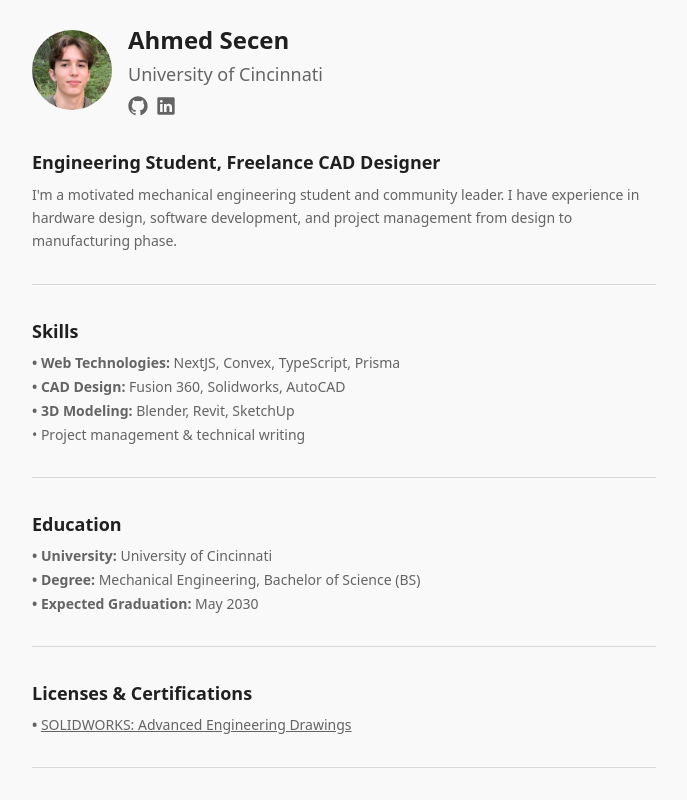
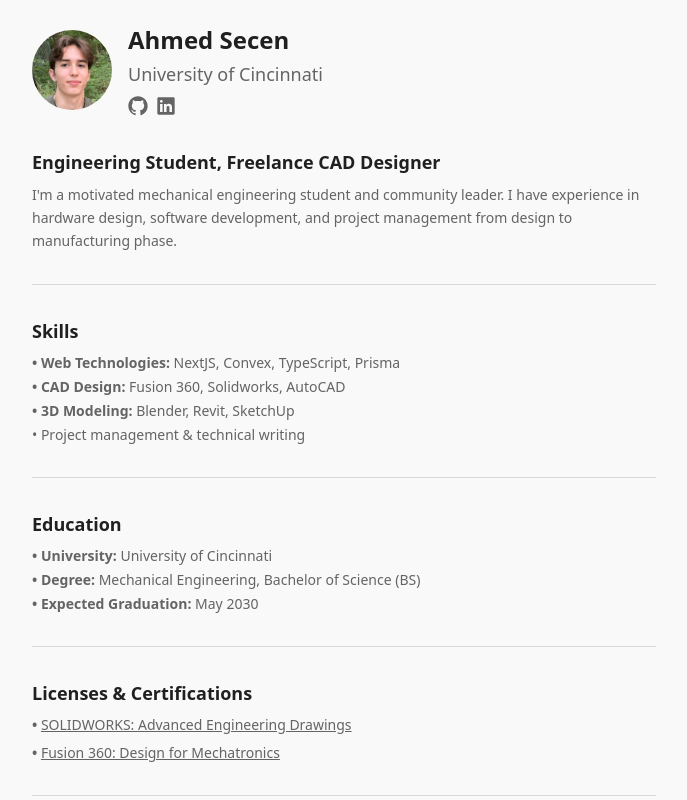
Before and after one commit to ArtemisE1Tara/resume-portfolio, a Next.js app: page / in a window 1280 px wide. Shown: the top 800 px of the page, without its empty margins (296-983 px from the left). Built offline with nearby package versions, Linux system fonts and the light colour scheme.

Commit message:
added certifications

```diff
--- a/app/page.tsx
+++ b/app/page.tsx
@@ -83,6 +83,19 @@ export default function Home() {
               className="text-muted-foreground hover:text-foreground underline"
             >
               SOLIDWORKS: Advanced Engineering Drawings
+            </a>
+          </p>
+        </div>
+        <div className="text-sm text-muted-foreground space-y-1">
+          <p>
+            <span style={{fontWeight: 'bold'}}>• </span>
+            <a
+              href="https://www.linkedin.com/learning/certificates/1529be885afe5ce3eba7d9a4b2a78e10eb0df837d7a249d9923851a50c5d77a8?u=2133849"
+              target="_blank"
+              rel="noopener noreferrer"
+              className="text-muted-foreground hover:text-foreground underline"
+            >
+              Fusion 360: Design for Mechatronics
             </a>
           </p>
         </div>
```
